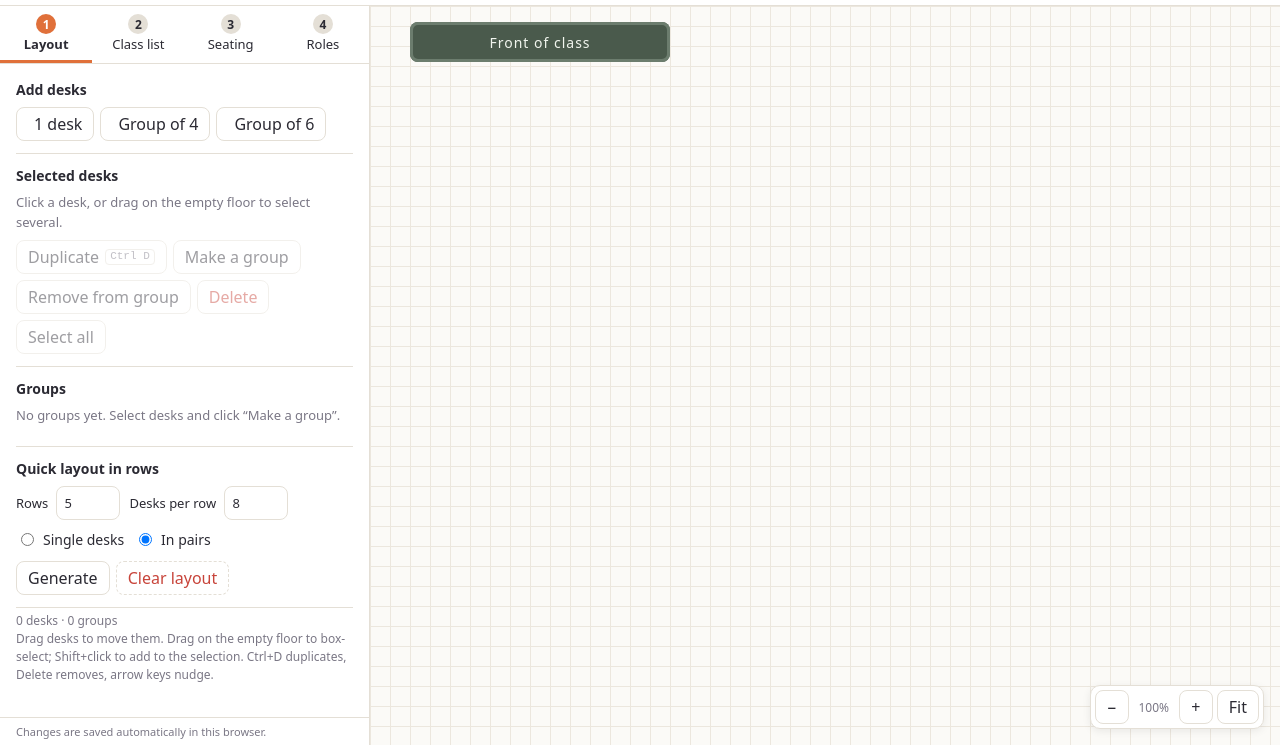
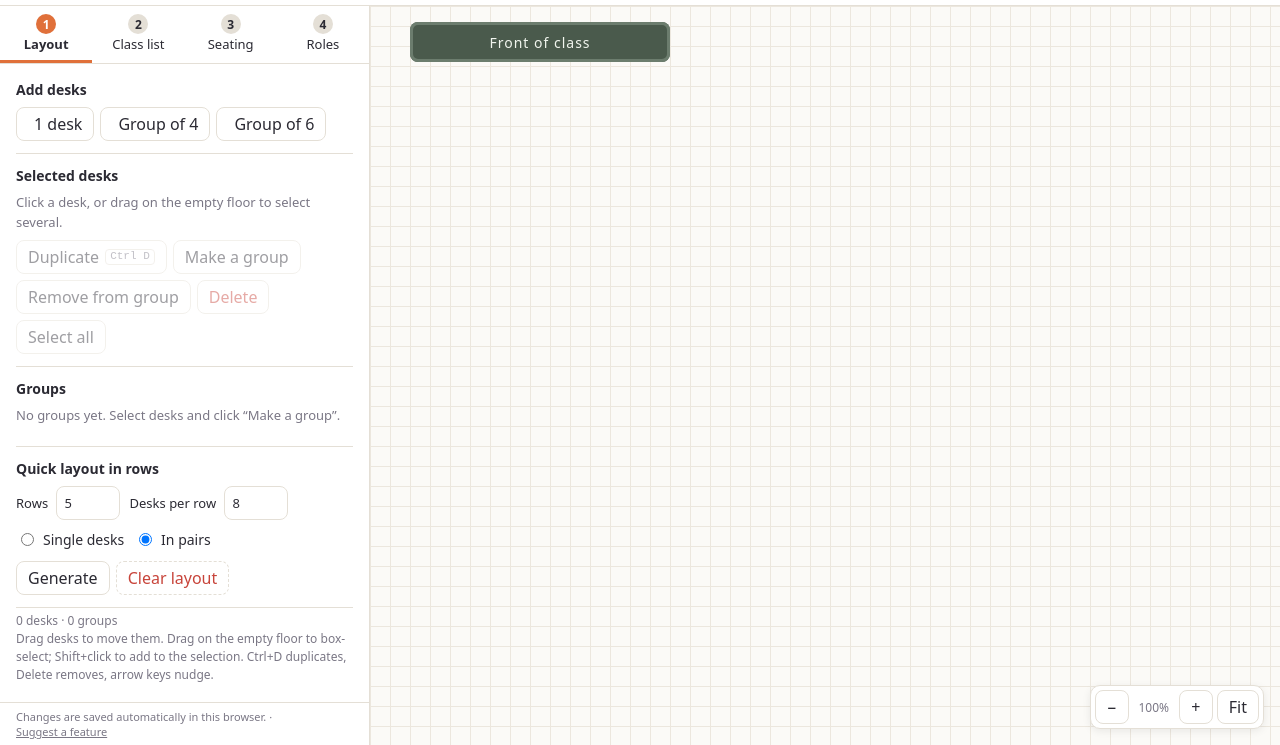
Before and after one commit to MrWengKB/SeatManager, a plain HTML site: page index.html in a window 1280 px wide. Shown: the part 55-800 px from the top of the page. Drawn offline with Linux system fonts and the light colour scheme.

Commit message:
Add a subtle feature request link
Links to https://mrwengkb.github.io/FeatureReq/?app=seatmanager

Co-Authored-By: Claude Opus 5.5 <noreply@anthropic.com>
Claude-Session: https://claude.ai/code/session_01GecNZWs4bfUNjXDHkk4a8t

```diff
--- a/js/app.js
+++ b/js/app.js
@@ -56,7 +56,13 @@
     });
     $('#zoomOut').title = t('zoomOut'); $('#zoomIn').title = t('zoomIn'); $('#zoomFit').textContent = t('zoomFit');
     $('#zoomVal').textContent = Math.round(ui.zoom * 100) + '%';
-    $('#footNote').textContent = t('autosaved');
+    const foot = $('#footNote');
+    foot.textContent = t('autosaved') + ' · ';
+    const fb = document.createElement('a');
+    fb.href = 'https://mrwengkb.github.io/FeatureReq/?app=SeatManager';
+    fb.target = '_blank'; fb.rel = 'noopener';
+    fb.textContent = t('feedback');
+    foot.append(fb);
   }
 
   /* ---------- helpers ---------- */
--- a/js/i18n.js
+++ b/js/i18n.js
@@ -26,6 +26,7 @@
     undo: ['Undo', '撤销', 'Buat asal', 'செயல்தவிர்'],
     redo: ['Redo', '重做', 'Buat semula', 'மீண்டும் செய்'],
     fileError: ['This is not a valid Seat Manager file.', '这不是有效的排排坐文件。', 'Ini bukan fail Seat Manager yang sah.', 'இது சரியான Seat Manager கோப்பு அல்ல.'],
+    feedback: ['Suggest a feature', '功能建议', 'Cadangkan ciri baharu', 'அம்சத்தைப் பரிந்துரைக்க'],
     autosaved: ['Changes are saved automatically in this browser.', '改动会自动保存在本浏览器中。', 'Perubahan disimpan secara automatik dalam pelayar ini.', 'மாற்றங்கள் இந்த உலாவியில் தானாகச் சேமிக்கப்படும்.'],
 
     tabLayout: ['Layout', '布局', 'Susun atur', 'அமைப்பு'],
--- a/style.css
+++ b/style.css
@@ -113,6 +113,7 @@ label.radio input, label.check input { margin-top: 3px; }
 .msg.warn { background: #fbf0dc; color: #8a5a12; }
 .msg.info { background: #e9f1fb; color: #2c5d99; }
 .foot { font-size: 11px; color: var(--muted); padding: 6px 16px; border-top: 1px solid var(--line); }
+.foot a { color: var(--muted); white-space: nowrap; }
 
 ul.slist, ul.glist, ul.clist, ul.rlist { list-style: none; margin: 0; padding: 0; }
 .slist li, .glist li, .clist li, .rlist li { display: flex; align-items: center; gap: 6px; padding: 4px 0; flex-wrap: wrap; font-size: 14px; }
```
